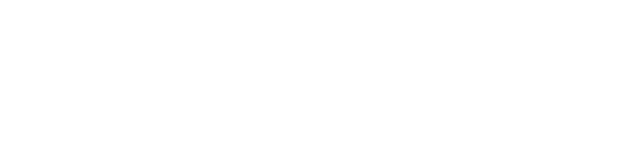
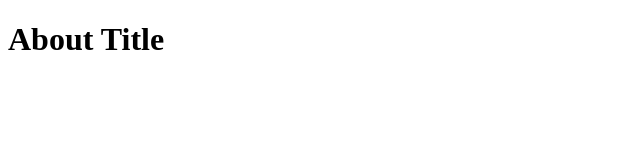
Before and after one commit to VicYang27017/2025-git-task-01, a plain HTML site: page about.html in a window 1280 px wide. Shown: the whole page, without its empty margins (0-640 px from the left). Drawn offline with Linux system fonts and the light colour scheme.

Commit message:
新增 about.html h1

```diff
--- a/about.html
+++ b/about.html
@@ -8,7 +8,7 @@
 </head>
 
 <body>
-
+    <h1>About Title</h1>
 </body>
 
 </html>
```
